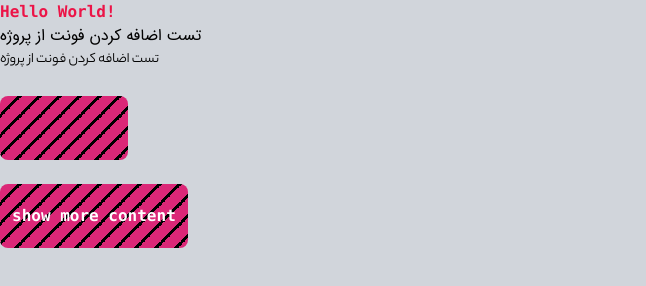
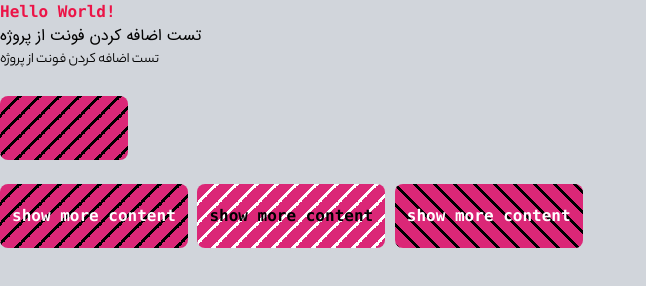
Before and after one commit to MiladRST/tailwindcss-playground, a website: page public/index.html in a window 1280 px wide. Shown: the whole page, without its empty margins (0-646 px from the left). Drawn offline with Linux system fonts and the light colour scheme.

Commit message:
[update] stripes-white and stripes-reverse

```diff
--- a/public/index.html
+++ b/public/index.html
@@ -16,8 +16,19 @@
             <div class="stripes h-16 w-32 rounded-lg bg-pink-600"></div>
         </div>
 
+        <!-- stripes -->
         <button class="stripes h-16 p-3 rounded-lg bg-pink-600 text-white">
            <span class="font-bold">show more content</span>
+        </button>
+
+        <!-- white stripes -->
+        <button class="stripes stripes-white h-16 p-3 rounded-lg bg-pink-600">
+            <span class="font-bold">show more content</span>
+        </button>
+
+        <!-- reverse stripes -->
+        <button class="stripes stripes-reverse h-16 p-3 rounded-lg bg-pink-600 text-white">
+            <span class="font-bold">show more content</span>
         </button>
     </div>
 
--- a/src/css/index.css
+++ b/src/css/index.css
@@ -22,6 +22,11 @@ use @layer directive to tell tailwind wich "bucket" a set of custom styles belon
 Valid layers are 'base', 'components', and 'utilities'
 */
 @layer base {
+
+    :root {
+        --stripes-color: black;
+        --stripes-angle: -45deg;
+    }
     @keyframes slide {
         from {
             transform: translateX(0)
@@ -47,8 +52,19 @@ Valid layers are 'base', 'components', and 'utilities'
         height: 100%;
         width: calc(100% + 20px);
         content: "";
-        background-image: linear-gradient( -45deg,black 5%, transparent 5% 45%,black 45% 55%, transparent 55% 95%, black 95% 100%);
+        background-image: linear-gradient( var(--stripes-angle),
+        var(--stripes-color) 5%, transparent 5% 45%,var(--stripes-color) 45% 55%, transparent 55% 95%, var(--stripes-color) 95% 100%);
         background-size: 20px 20px;
         animation: slide 1s infinite linear;
     }
 }
+
+@layer utilities {
+    .stripes-white {
+        --stripes-color: white;
+    }
+
+    .stripes-reverse {
+        --stripes-angle: 45deg;
+    }
+}
```
Also changed, not shown: public/css/index.css.
